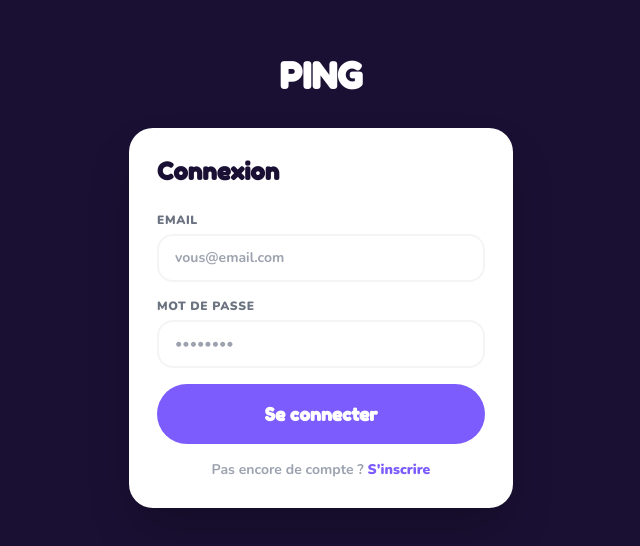
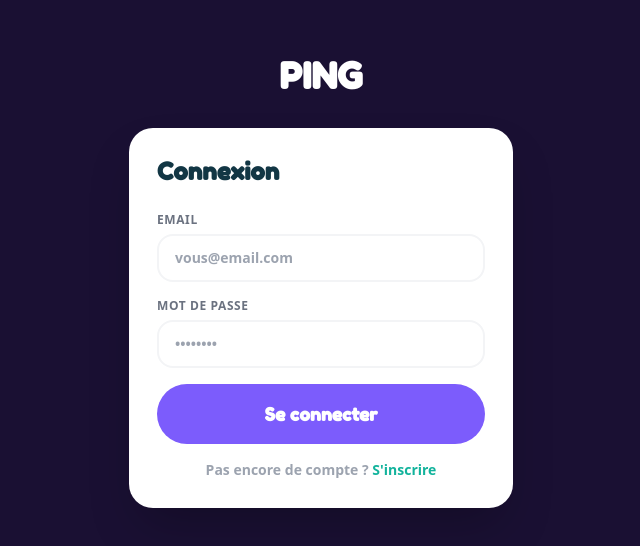
Before and after one commit to 3opconsult-cyber/nexto, a Next.js app: page /auth/login in a window 1280 px wide. Shown: the part 118-664 px from the top of the page, without its empty margins (319-959 px from the left). Built offline with nearby package versions, Linux system fonts and the light colour scheme.

Commit message:
ping: palette Nexto (violet) remplacee par la palette Ping (teal) a la source

```diff
--- a/tailwind.config.ts
+++ b/tailwind.config.ts
@@ -9,18 +9,22 @@ const config: Config = {
   theme: {
     extend: {
       colors: {
-        navy:   '#1A1033',
-        accent: '#7C5CFC',
-        'accent-d': '#5538D4',
-        'accent-l': '#EDE8FF',
-        cream:  '#F0EDE8',
-        ok:     '#22C55E',
-        warn:   '#FB923C',
-        danger: '#EF4444',
+        // Anciens noms de classe conserves pour ne rien casser dans le code
+        // existant — seules les valeurs changent, palette Ping verrouillee.
+        navy:   '#123644', // etait #1A1033 (violet Nexto)
+        accent: '#12B39C', // etait #7C5CFC (violet Nexto)
+        'accent-d': '#0C8F7E',
+        'accent-l': '#E3F5F2',
+        cream:  '#F3F6F5', // etait #F0EDE8
+        ok:     '#12B39C',
+        warn:   '#F2A93B',
+        danger: '#FF7A66',
       },
       fontFamily: {
-        fredoka: ['Fredoka One', 'cursive'],
-        nunito:  ['Nunito', 'sans-serif'],
+        // Meme logique : les classes font-fredoka / font-nunito restent
+        // utilisees dans tout le code, seule la police chargee change.
+        fredoka: ['var(--font-quicksand)', 'sans-serif'],
+        nunito:  ['var(--font-inter)', 'sans-serif'],
       },
     },
   },
```
